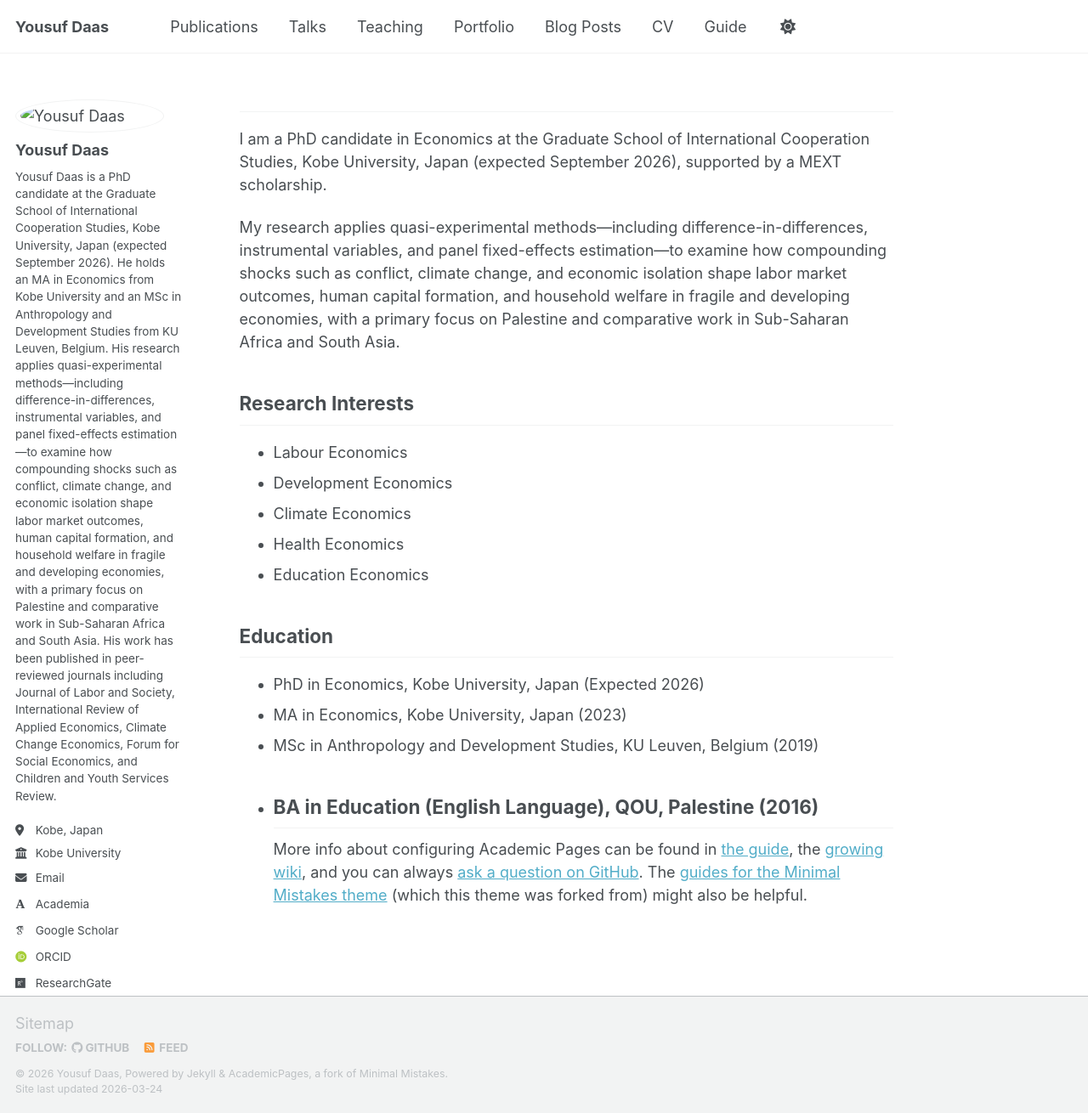
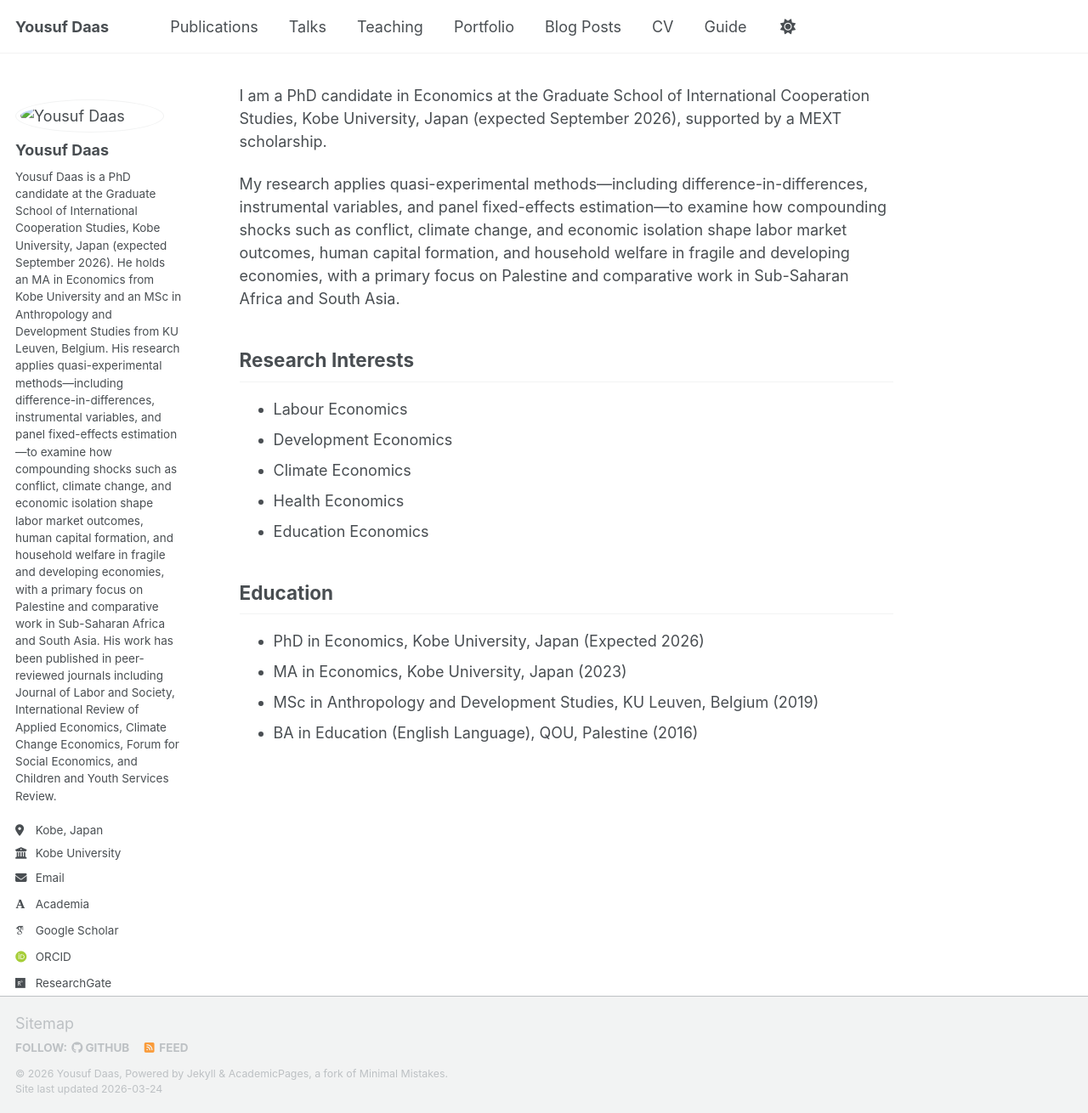
Before and after one commit to YousufDaas/yousufdaas.github.io, a Jekyll site: the page built from _pages/about.md, in a window 1280 px wide and 1310 px high. Shown: the whole window at 85% size. Built offline with Jekyll 4.4.1, drawn with Linux system fonts in a browser that asks for light colours; some web fonts are replaced; our own code applies the rules of GitHub Pages for plain Markdown files; a script bundle is joined from its source files by our own code; library files that are not in the unit come from our copies.

Commit message:
Update about.md

```diff
--- a/_pages/about.md
+++ b/_pages/about.md
@@ -1,5 +1,3 @@
-
----
 
 I am a PhD candidate in Economics at the Graduate School of International
 Cooperation Studies, Kobe University, Japan (expected September 2026),
@@ -24,5 +22,3 @@ focus on Palestine and comparative work in Sub-Saharan Africa and South Asia.
 - MA in Economics, Kobe University, Japan (2023)
 - MSc in Anthropology and Development Studies, KU Leuven, Belgium (2019)
 - BA in Education (English Language), QOU, Palestine (2016)
-------
-More info about configuring Academic Pages can be found in [the guide](https://academicpages.github.io/markdown/), the [growing wiki](https://github.com/academicpages/academicpages.github.io/wiki), and you can always [ask a question on GitHub](https://github.com/academicpages/academicpages.github.io/discussions). The [guides for the Minimal Mistakes theme](https://mmistakes.github.io/minimal-mistakes/docs/configuration/) (which this theme was forked from) might also be helpful.
```
